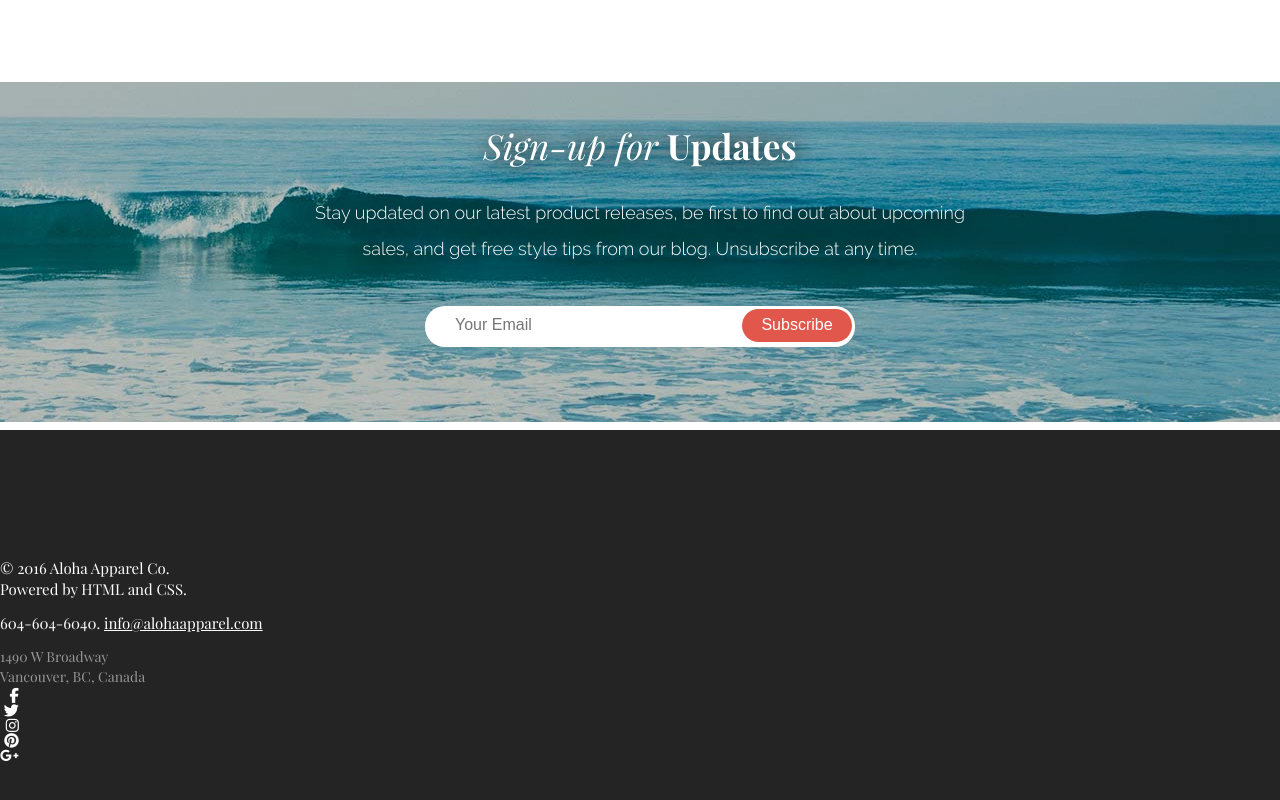
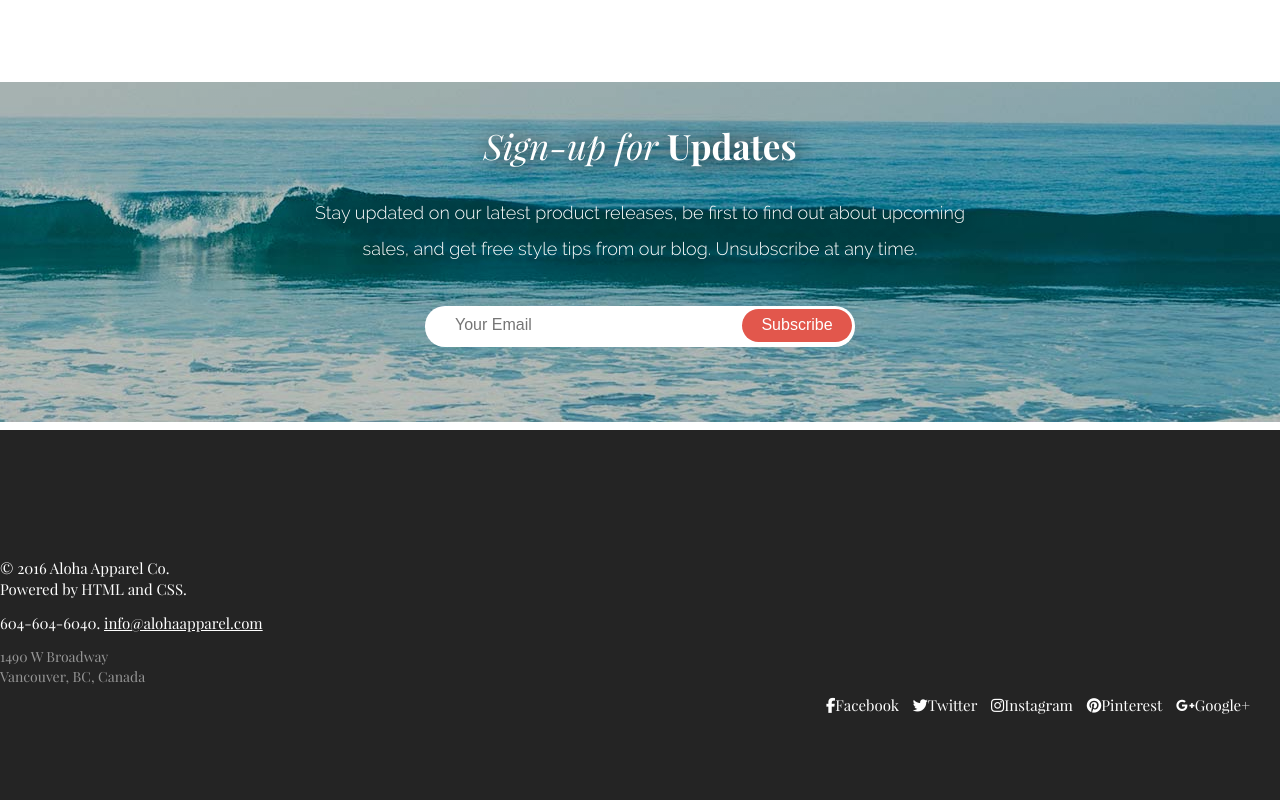
Before and after one commit to ShirleyDenise/Aloha-, a plain HTML site: page index.html in a window 1280 px wide. Shown: the part 1501-2301 px from the top of the page. Drawn offline with Linux system fonts and the light colour scheme.

Commit message:
F half done.

```diff
--- a/index.html
+++ b/index.html
@@ -72,6 +72,7 @@
         </div>
     </body>
     <footer class="footer">
+        <div class="clearfix">
             <div class="copyright">
                 <p>© 2016 Aloha Apparel Co.</p>
                 <p>Powered by HTML and CSS.</p>
@@ -79,36 +80,37 @@
             <div class="contact">
                 <p>604-604-6040. <a href="info@alohaapparel.com/">info@alohaapparel.com</a></p>
             </div>
-        <div class="address"
+            <div class="address">
                 <p>1490 W Broadway</p>
                 <p>Vancouver, BC, Canada</p>
             </div>
             <ul class="social-media">
                 <li>
                     <a href="#">
-                    <i class="fa fa-facebook" aria-hidden="true"></i>
+                        <i class="fa fa-facebook" aria-hidden="true"></i><span class="social-name">Facebook</span>
                     </a>
                 </li>
                 <li>
                     <a href="#">
-                    <i class="fa fa-twitter" aria-hidden="true"></i>
+                        <i class="fa fa-twitter" aria-hidden="true"></i><span class="social-name">Twitter</span>
                     </a>
                 </li>
                 <li>
                     <a href="#">
-                    <i class="fa fa-instagram" aria-hidden="true"></i>
+                        <i class="fa fa-instagram" aria-hidden="true"></i><span class="social-name">Instagram</span>
                     </a>
                 </li>
                 <li>
                     <a href="#">
-                    <i class="fa fa-pinterest" aria-hidden="true"></i>
+                        <i class="fa fa-pinterest" aria-hidden="true"></i><span class="social-name">Pinterest</span>
                     </a>
                 </li>
                  <li>
                     <a href="#">
-                    <i class="fa fa-google-plus" aria-hidden="true"></i>
+                        <i class="fa fa-google-plus" aria-hidden="true"></i><span class="social-name">Google+</span>
                     </a>
                 </li>
             </ul>
+        </div>
     </footer>
 </html>
--- a/style.css
+++ b/style.css
@@ -285,10 +285,7 @@ h3 {
     font-size: 20px;
 }
 
-ul {
-  list-style-type: none;
-  display: inline-block;
-}
+
 
 .products li {
     display: inline-block;
@@ -425,6 +422,7 @@ a:hover{
 
 
 
+
 /* Breakpoints Tab */
 
 @media all and (min-width: 600px) {
@@ -444,7 +442,7 @@ a:hover{
 
 }
 
-.social-media li{
+.social-media {
     list-style-type:none;
     display: block;
     padding: -10px;
@@ -615,25 +613,33 @@ h3 {
 
 /*Footer*/
 
+
 .copyright .contact .address{
     clear: both;
     list-style: none;
     height: 200px;
-    text-align: left;
+    float: left;
     padding: 10% 0;
     line-height: 300%;
 
 
 }
+ul {
+  clear: both;
+  list-style-type: none;
+  display: block;
+}
 
-.social-media li{
+.social-media {
+    display: block;
     list-style-type:none;
-    text-align: right;
-    display: block;
-    padding: -10px;
+    float: right;
+    padding: 10px;
     margin-right: 10px;
-    line-height: 50%;
     font-size: 15px;
+}
+.social-media a{
+    text-decoration: none;
 }
 
 
```
Lines whose indentation alone changed are shown as unchanged.
